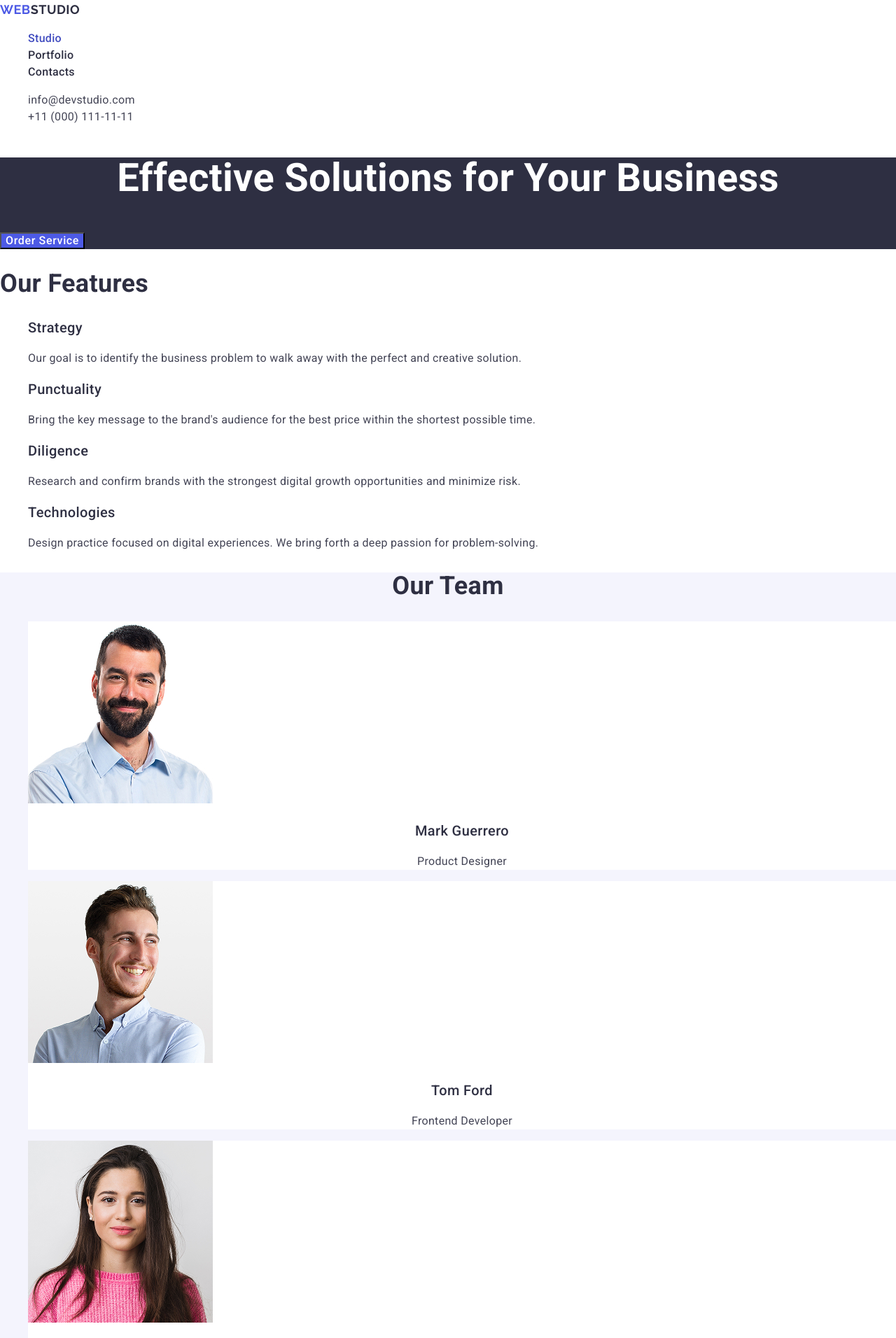
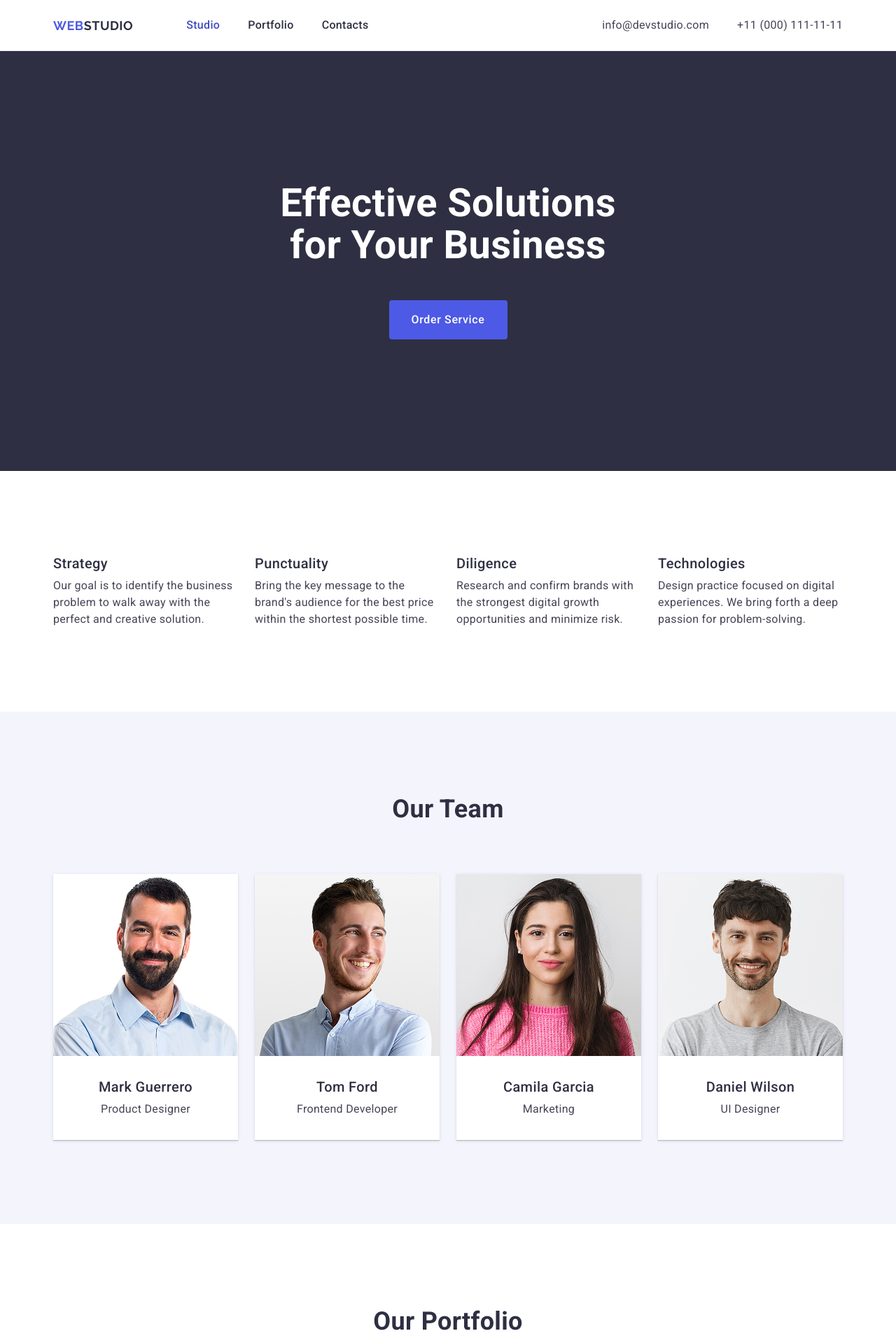
Before and after one commit to AdamPershyi/goit-markup-hw-03, a plain HTML site: page index.html in a window 1280 px wide. Shown: the top 1912 px of the page at 70% size. Drawn offline with nearby package versions, Linux system fonts and the light colour scheme.

Commit message:
first try solution

```diff
--- a/css/styles.css
+++ b/css/styles.css
@@ -9,7 +9,33 @@ body {
   font-style: normal;
 }
 
+.container {
+  max-width: 1158px;
+  margin: 0 auto;
+  padding: 0 15px;
+}
+
+.section {
+  padding: 120px 0;
+}
+
+img {
+  display: block;
+  max-width: 100%;
+  height: auto;
+}
+
+h1,
+h2,
+h3,
+p {
+  margin: 0;
+  padding: 0;
+}
+
 ul {
+  margin: 0;
+  padding-left: 0;
   list-style-type: none;
 }
 a {
@@ -52,6 +78,41 @@ p {
   color: #4d5ae5;
 }
 
+.header {
+  border-bottom: 1px solid #e7e9fc;
+}
+
+.header-container {
+  padding-top: 24px;
+  padding-bottom: 24px;
+  display: flex;
+  flex-direction: row;
+  justify-content: space-between;
+  align-items: center;
+}
+
+.header-logo {
+  margin-right: 76px;
+  padding: 1.5px 0;
+}
+
+.nav {
+  display: flex;
+  align-items: center;
+}
+
+.nav-list {
+  display: flex;
+  flex-direction: row;
+  gap: 40px;
+}
+
+.address-list {
+  display: flex;
+  flex-direction: row;
+  gap: 40px;
+}
+
 .header-logo,
 .footer-logo {
   text-transform: uppercase;
@@ -60,6 +121,7 @@ p {
   color: #2e2f42;
   font-size: 18px;
   letter-spacing: 0.03em;
+  line-height: 1.17;
 }
 
 .nav-link {
@@ -87,11 +149,22 @@ address {
   color: #404bbf;
 }
 
+.hero-container {
+  text-align: center;
+}
+
 .hero {
+  padding: 188px 0;
   background-color: #2e2f42;
 }
 
 .order-button {
+  padding: 0;
+  border: none;
+  border-radius: 4px;
+  width: 169px;
+  height: 56px;
+  margin-top: 48px;
   background-color: #4d5ae5;
   color: #ffffff;
   font-weight: 500;
@@ -104,15 +177,46 @@ address {
   background-color: #404bbf;
 }
 
-.features-title {
-  text-align: start;
+.visually-hidden {
+  position: absolute;
+  width: 1px;
+  height: 1px;
+  margin: -1px;
+  border: 0;
+  padding: 0;
+  white-space: nowrap;
+  clip-path: inset(100%);
+  clip: rect(0 0 0 0);
+  overflow: hidden;
+}
+
+.features-list {
+  display: flex;
+  gap: 24px;
+}
+
+.features-list-item {
+  width: calc((100% - 48px) / 4);
+}
+
+.features-list-sub-item {
+  margin-top: 8px;
 }
 
 .our-team {
   background-color: #f4f4fd;
 }
 
+.team-list {
+  margin-top: 72px;
+  display: flex;
+  justify-content: center;
+  gap: 24px;
+}
+
 .team-list-item {
+  box-shadow: 0 2px 1px 0 rgba(46, 47, 66, 0.08),
+    0 1px 1px 0 rgba(46, 47, 66, 0.16), 0 1px 6px 0 rgba(46, 47, 66, 0.08);
   background-color: #ffffff;
 }
 
@@ -121,8 +225,50 @@ address {
   text-align: center;
 }
 
+.employee-name,
+.portfolio-name {
+  margin-bottom: 8px;
+}
+
+.card-container {
+  padding: 32px 16px;
+}
+
+.portfolio-list {
+  margin-top: 72px;
+  display: flex;
+  row-gap: 48px;
+  column-gap: 24px;
+  flex-wrap: wrap;
+}
+
+.portfolio-list-item {
+  width: calc((100% - 48px) / 3);
+}
+
+.portfolio-card-container {
+  border-bottom: 1px solid #e7e9fc;
+  border-left: 1px solid #e7e9fc;
+  border-right: 1px solid #e7e9fc;
+}
+
+.footer-container {
+  padding-top: 100px;
+  padding-bottom: 100px;
+}
+
 .footer {
   background-color: #2e2f42;
+}
+
+.footer-logo {
+  display: block;
+  margin-bottom: 16px;
+  padding: 1.5px 0;
+}
+
+.footer-text {
+  max-width: 264px;
 }
 
 .footer-logo,
--- a/index.html
+++ b/index.html
@@ -22,11 +22,11 @@
 
   <body class="body">
     <header class="header">
+      <div class="container header-container">
+        <nav class="nav">
           <a class="header-logo" href="./index.html"
             ><span class="accent">Web</span>Studio</a
           >
-
-      <nav class="nav">
           <ul class="nav-list">
             <li class="nav-item">
               <a class="nav-link active" href="#studio">Studio</a>
@@ -39,7 +39,6 @@
             </li>
           </ul>
         </nav>
-
         <address class="address">
           <ul class="address-list">
             <li class="address-item">
@@ -54,56 +53,60 @@
             </li>
           </ul>
         </address>
+      </div>
     </header>
 
     <main class="main">
-      <section class="hero">
-        <h1 class="main-title">Effective Solutions for Your Business</h1>
-
+      <section class="section hero">
+        <div class="container hero-container">
+          <h1 class="main-title">
+            Effective Solutions <br />for Your Business
+          </h1>
           <button class="order-button" type="button">Order Service</button>
+        </div>
       </section>
 
-      <section class="features">
-        <h2 class="features-title second-title">Our Features</h2>
-
+      <section class="section features">
+        <div class="container features-container">
+          <h2 class="features-title second-title visually-hidden">
+            Our Features
+          </h2>
           <ul class="features-list">
             <li class="features-list-item">
               <h3 class="sub-second-title">Strategy</h3>
-            <p>
-              Our goal is to identify the business problem to walk away with the
-              perfect and creative solution.
+              <p class="features-list-sub-item">
+                Our goal is to identify the business problem to walk away with
+                the perfect and creative solution.
               </p>
             </li>
-
             <li class="features-list-item">
               <h3 class="sub-second-title">Punctuality</h3>
-            <p>
+              <p class="features-list-sub-item">
                 Bring the key message to the brand's audience for the best price
                 within the shortest possible time.
               </p>
             </li>
-
             <li class="features-list-item">
               <h3 class="sub-second-title">Diligence</h3>
-            <p>
+              <p class="features-list-sub-item">
                 Research and confirm brands with the strongest digital growth
                 opportunities and minimize risk.
               </p>
             </li>
-
             <li class="features-list-item">
               <h3 class="sub-second-title">Technologies</h3>
-            <p>
+              <p class="features-list-sub-item">
                 Design practice focused on digital experiences. We bring forth a
                 deep passion for problem-solving.
               </p>
             </li>
           </ul>
+        </div>
       </section>
 
-      <section class="our-team">
+      <section class="section our-team">
+        <div class="container our-team-container">
           <h2 class="second-title">Our Team</h2>
-
           <ul class="team-list">
             <li class="team-list-item">
               <img
@@ -112,10 +115,11 @@
                 src="./images/Mark_Guerrero.jpg"
                 alt="employee photo Mark Guerrero"
               />
+              <div class="card-container">
                 <h3 class="employee-name sub-second-title">Mark Guerrero</h3>
                 <p class="employee-position">Product Designer</p>
+              </div>
             </li>
-
             <li class="team-list-item">
               <img
                 width="264"
@@ -123,10 +127,11 @@
                 src="./images/Tom_Ford.jpg"
                 alt="employee photo Tom Ford"
               />
+              <div class="card-container">
                 <h3 class="employee-name sub-second-title">Tom Ford</h3>
                 <p class="employee-position">Frontend Developer</p>
+              </div>
             </li>
-
             <li class="team-list-item">
               <img
                 width="264"
@@ -134,10 +139,11 @@
                 src="./images/Camila_Garcia.jpg"
                 alt="employee photo Camila Garcia"
               />
+              <div class="card-container">
                 <h3 class="employee-name sub-second-title">Camila Garcia</h3>
                 <p class="employee-position">Marketing</p>
+              </div>
             </li>
-
             <li class="team-list-item">
               <img
                 width="264"
@@ -145,15 +151,18 @@
                 src="./images/Daniel_Wilson.jpg"
                 alt="employee photo Daniel Wilson"
               />
+              <div class="card-container">
                 <h3 class="employee-name sub-second-title">Daniel Wilson</h3>
                 <p class="employee-position">UI Designer</p>
+              </div>
             </li>
           </ul>
+        </div>
       </section>
 
-      <section>
+      <section class="section portfolio">
+        <div class="container portfolio-container">
           <h2 class="second-title">Our Portfolio</h2>
-
           <ul class="portfolio-list">
             <li class="portfolio-list-item">
               <a class="portfolio-link" href="">
@@ -164,10 +173,12 @@
                   alt="Banking application"
                 />
               </a>
-            <h3 class="sub-second-title">Banking App</h3>
+
+              <div class="card-container portfolio-card-container">
+                <h3 class="portfolio-name sub-second-title">Banking App</h3>
                 <p>App</p>
+              </div>
             </li>
-
             <li class="portfolio-list-item">
               <a class="portfolio-link" href="">
                 <img
@@ -177,10 +188,13 @@
                   alt="Cashless payment marketing"
                 />
               </a>
-            <h3 class="sub-second-title">Cashless Payment</h3>
+              <div class="card-container portfolio-card-container">
+                <h3 class="portfolio-name sub-second-title">
+                  Cashless Payment
+                </h3>
                 <p>Marketing</p>
+              </div>
             </li>
-
             <li class="portfolio-list-item">
               <a class="portfolio-link" href="">
                 <img
@@ -190,10 +204,11 @@
                   alt="Meditation application"
                 />
               </a>
-            <h3 class="sub-second-title">Meditation App</h3>
+              <div class="card-container portfolio-card-container">
+                <h3 class="portfolio-name sub-second-title">Meditation App</h3>
                 <p>App</p>
+              </div>
             </li>
-
             <li class="portfolio-list-item">
               <a class="portfolio-link" href="">
                 <img
@@ -203,10 +218,11 @@
                   alt="Taxi service marketing"
                 />
               </a>
-            <h3 class="sub-second-title">Taxi Service</h3>
+              <div class="card-container portfolio-card-container">
+                <h3 class="portfolio-name sub-second-title">Taxi Service</h3>
                 <p>Marketing</p>
+              </div>
             </li>
-
             <li class="portfolio-list-item">
               <a class="portfolio-link" href="">
                 <img
@@ -216,10 +232,13 @@
                   alt="Screen illustrations design"
                 />
               </a>
-            <h3 class="sub-second-title">Screen Illustrations</h3>
+              <div class="card-container portfolio-card-container">
+                <h3 class="portfolio-name sub-second-title">
+                  Screen Illustrations
+                </h3>
                 <p>Design</p>
+              </div>
             </li>
-
             <li class="portfolio-list-item">
               <a class="portfolio-link" href="">
                 <img
@@ -229,21 +248,26 @@
                   alt="Online courses marketing"
                 />
               </a>
-            <h3 class="sub-second-title">Online Courses</h3>
+              <div class="card-container portfolio-card-container">
+                <h3 class="portfolio-name sub-second-title">Online Courses</h3>
                 <p>Marketing</p>
+              </div>
             </li>
           </ul>
+        </div>
       </section>
     </main>
 
     <footer class="footer">
+      <div class="container footer-container">
         <a class="footer-logo" href="./index.html"
           ><span class="accent">Web</span>Studio</a
         >
         <p class="footer-text">
-        Increase the flow of customers and sales for your business with digital
-        marketing & growth solutions.
+          Increase the flow of customers and sales for your business with
+          digital marketing & growth solutions.
         </p>
+      </div>
     </footer>
   </body>
 </html>
```
Lines whose indentation alone changed are shown as unchanged.
